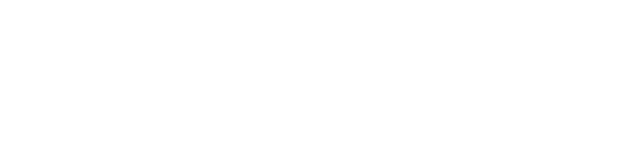
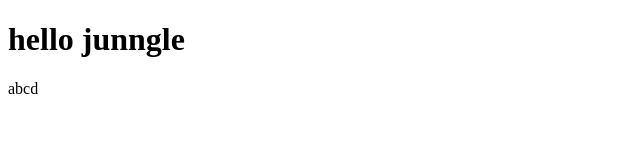
Before and after one commit to jungminleeee/minmin, a plain HTML site: page index.html in a window 1280 px wide. Shown: the whole page, without its empty margins (0-640 px from the left). Drawn offline with Linux system fonts and the light colour scheme.

Commit message:
second commit

```diff
--- a/index.html
+++ b/index.html
@@ -9,8 +9,8 @@
 </head>
 
 <body>
-
-
+<h1>hello junngle</h1>
+<o>abcd</o>
 </body>
 
 </html>
```
